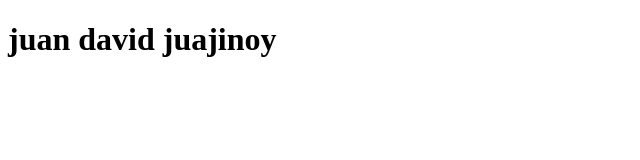
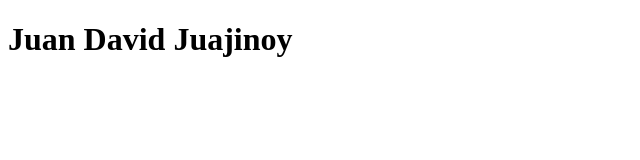
Before and after one commit to juandavidddd/Curso-Html, a plain HTML site: page 11/index.html in a window 1280 px wide. Shown: the whole page, without its empty margins (0-640 px from the left). Drawn offline with Linux system fonts and the light colour scheme.

Commit message:
Modificado archivo index.html

```diff
--- a/11/index.html
+++ b/11/index.html
@@ -6,6 +6,6 @@
     <title>Document</title>
 </head>
 <body>
-    <h1> juan david juajinoy</h1>
+    <h1> Juan David Juajinoy</h1>
 </body>
 </html>
```
